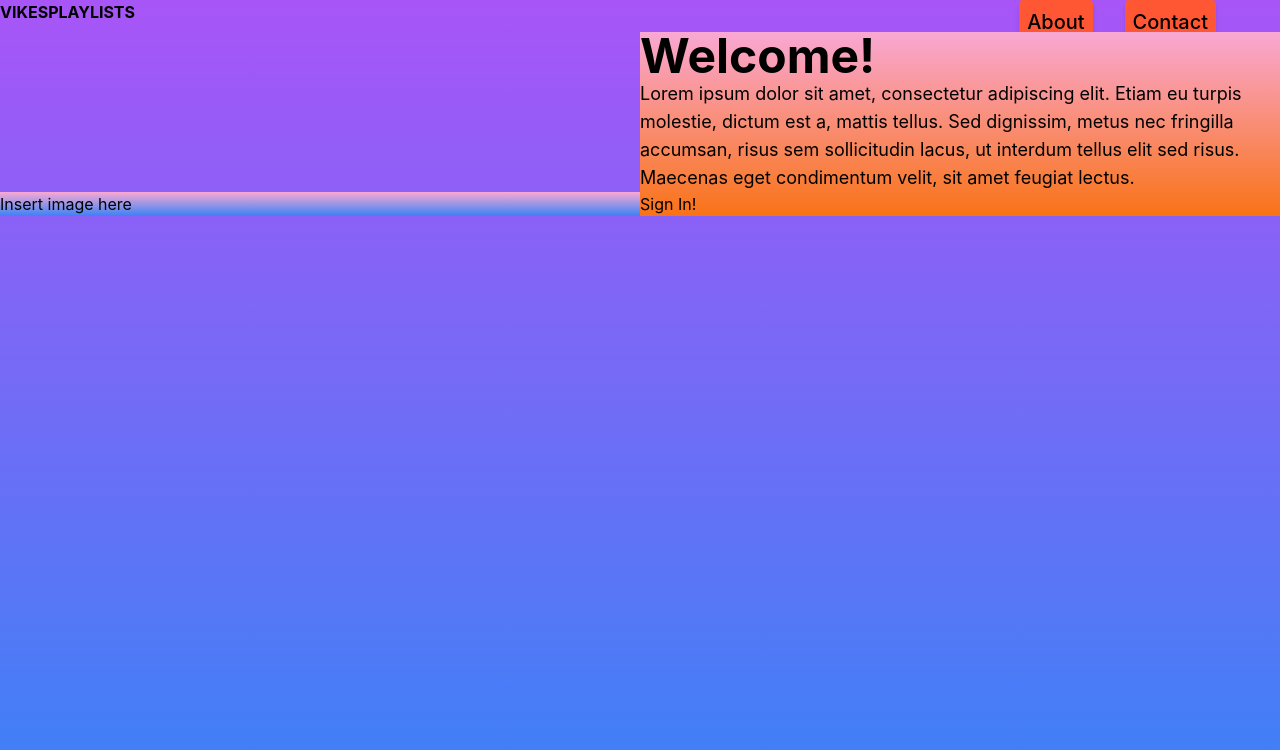
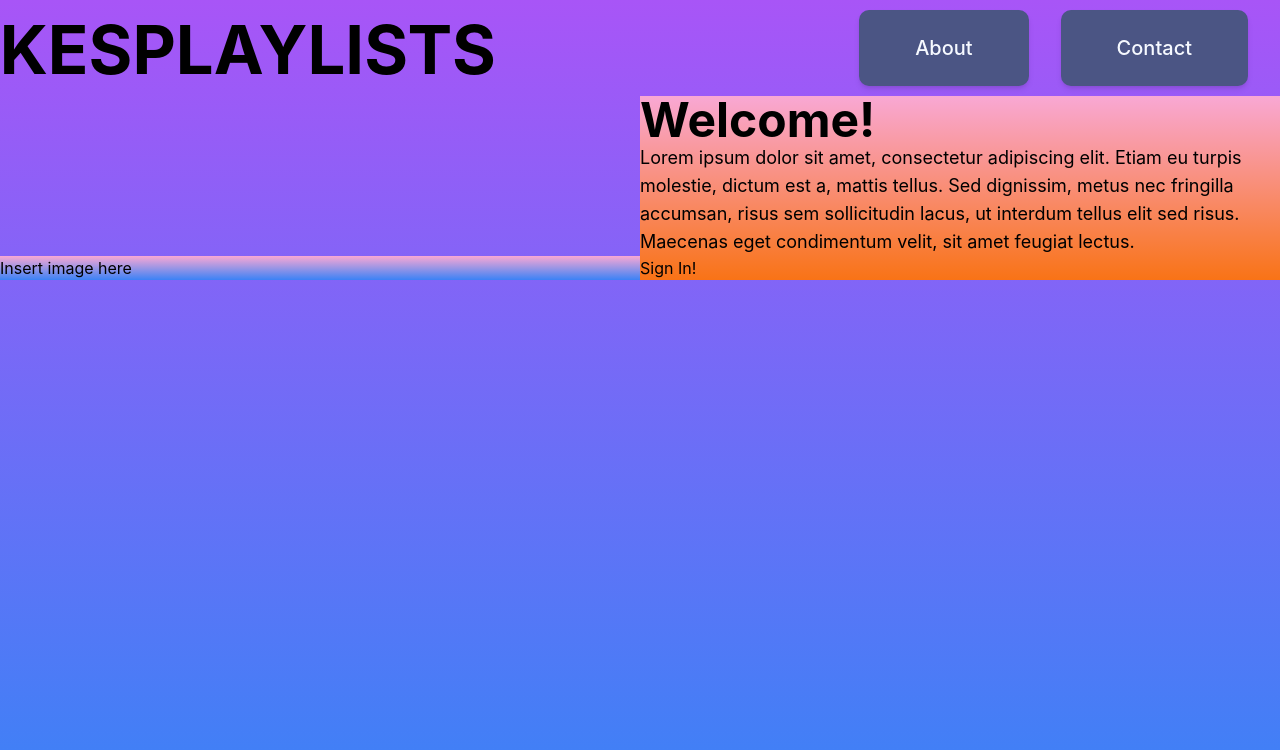
Before and after one commit to VikeLabs/spotify-playlist, a React (Create React App) app in the folder frontend-test/frontend/: page / in a window 1280 px wide. Shown: the top 750 px of the page. Built offline with nearby package versions, Linux system fonts and the light colour scheme.

Commit message:
Update App.js
Border completed

```diff
--- a/frontend-test/frontend/src/App.js
+++ b/frontend-test/frontend/src/App.js
@@ -9,21 +9,21 @@ function App() {
     // Background
     <div className='w-full h-screen bg-gradient-to-b from-purple-500 to-blue-500'>
       {/* Navbar header */}
-      <nav className='flex flex-row font-medium w-screen h-[4vh]'>
+     <nav className='flex flex-row font-medium w-screen h-[12vh]'>
 
-        {/* VIKESPLAYLISTS HEADER */}
-        <div className='h-full grow-[2] block'>
-          <h1 className='font-bold m-[0 auto]'>VIKESPLAYLISTS</h1>
+
+        <div className='h-full grow-[2] block text-center ml-[-10rem]'>
+          <h1 className='font-bold text-[67px] '>VIKESPLAYLISTS</h1>
         </div>
 
-        {/* Buttons Header */}
-        <div className=' grow-[3] flex justify-end content-center'>
-          <div className='flex mr-8'>
+
+        <div className='h-full grow-[3] flex justify-end items-center'>
+          <div className='flex'>
             <ul>
                 {NavItems.map((item, index) => {
                     return(
-                      <li key={index} className='inline-block'>
-                        <a className='block text-xl p-1 py-2 px-2 mr-8 bg-[#FF5733] text-2xl rounded hover:bg-gray-400 shadow-md' href={item.url}>
+                      <li key={index} className='inline-block content-center'>
+                        <a className='block text-xl text-[#F6F9FF] p-1 py-[1.5rem] px-[3.5rem] mr-8 bg-[#4B5584] text-[35px] rounded-[10px] hover:bg-gray-400 shadow-md' href={item.url}>
                           {item.title}
                         </a>
                       </li>
@@ -34,13 +34,13 @@ function App() {
         </div>
       </nav>
 
-      {/* <nav className='fixed w-full bg-[#c3b8aa] flex justify-end items-center font-bold shadow-md h-[7vh] z-10 '>
+      {/* <nav className=' w-full flex justify-end items-center font-bold h-[7vh] '>
           <div className='flex mr-8'>
               <ul>
                 {NavItems.map((item, index) => {
                     return(
-                      <li key={index}>
-                          <a className=' inline-block text-[1rem] px-40 py-10 hover:bg-gray-400 rounded ' href={item.url}>
+                      <li key={index} className='inline-block'>
+                          <a className='block text-xl p-1 py-2 px-2 mr-8 bg-[#4B5584] text-[35px] rounded hover:bg-gray-400 shadow-md' href={item.url}>
                             {item.title}
                           </a>
                       </li>
```
